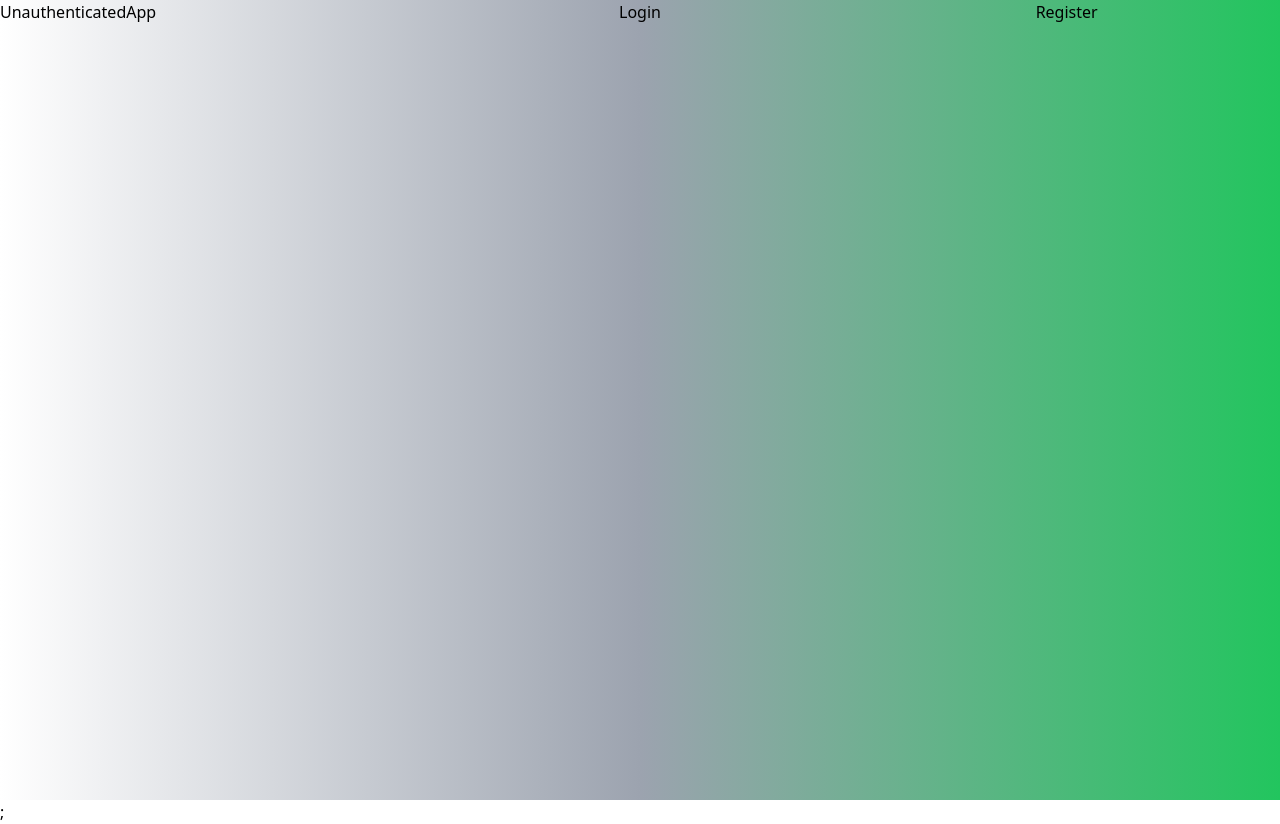
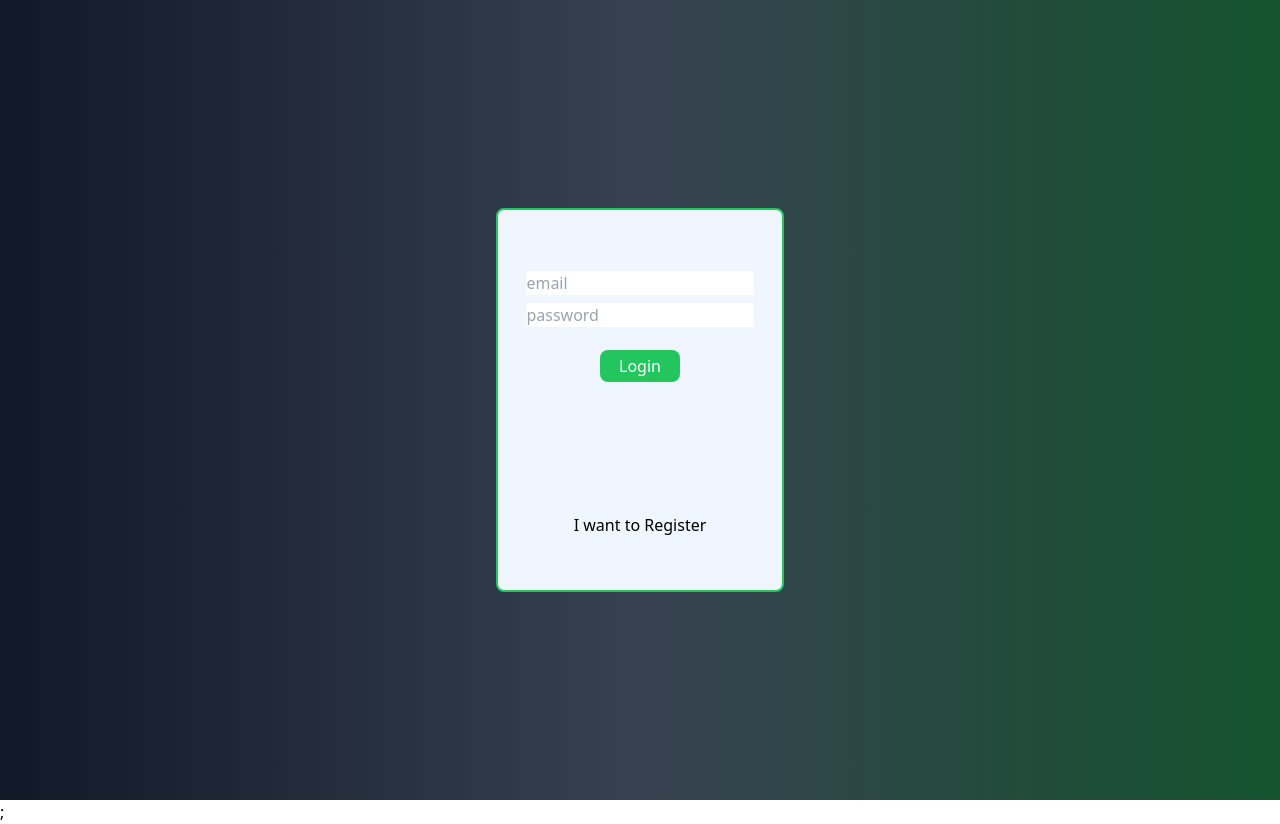
Before and after one commit to JayCodeGitHub/Happy-Notes-2.0, a Next.js app: page / in a window 1280 px wide. Built offline with nearby package versions, Linux system fonts and the light colour scheme.

Commit message:
Styled UnauthenticatedApp

```diff
--- a/pages/unauthenticatedApp.tsx
+++ b/pages/unauthenticatedApp.tsx
@@ -1,12 +1,116 @@
+import { useState } from "react";
+import { Form, Field } from "react-final-form";
 import { useAuth } from "@/hooks/useAuth";
 
 export default function UnauthenticatedApp() {
+  const [newUser, setNewUser] = useState(false);
+  const newUserToggle = () => setNewUser(!newUser);
   const { toggleIsAuth } = useAuth();
   return (
-    <>
-      <h1>UnauthenticatedApp</h1>
-      <button onClick={toggleIsAuth}>Login</button>
-      <button onClick={toggleIsAuth}>Register</button>
-    </>
+    <div className="absolute flex items-center justify-center w-full min-h-screen bg-gradient-to-r from-gray-900 via-gray-700 to-green-900 auto-rows-min 2xl:grid-cols-4 xl:grid-cols-3 md:grid-cols-2 sm:grid-cols-1">
+      {newUser ? (
+        <div className="border-2 border-green-500 rounded-lg w-72 h-96 bg-blue-50">
+          <div className="flex flex-col items-center justify-around w-full h-full ">
+            <Form
+              onSubmit={(formObj) => {
+                toggleIsAuth();
+              }}
+              render={({ handleSubmit }) => (
+                <form
+                  onSubmit={handleSubmit}
+                  className="flex flex-col items-center justify-around w-full h-1/3"
+                >
+                  <div className="flex flex-col items-center justify-center w-full">
+                    <Field name="email">
+                      {({ input }) => (
+                        <input
+                          placeholder="email"
+                          type="text"
+                          className="w-4/5 mb-2"
+                          {...input}
+                        />
+                      )}
+                    </Field>
+                    <Field name="password">
+                      {({ input }) => (
+                        <input
+                          placeholder="password"
+                          type="password"
+                          className="w-4/5 mb-2"
+                          {...input}
+                        />
+                      )}
+                    </Field>
+                  </div>
+                  <button
+                    type="submit"
+                    className="flex items-center justify-center h-8 text-white transition-all duration-100 ease-in-out bg-green-500 rounded-lg hover:bg-green-600 w-36 md:w-20"
+                  >
+                    Register
+                  </button>
+                </form>
+              )}
+            />
+            <button
+              onClick={newUserToggle}
+              className="pt-4 transition-all duration-100 hover:text-gray-600 ease-in-ou"
+            >
+              I want to Login
+            </button>
+          </div>
+        </div>
+      ) : (
+        <div className="border-2 border-green-500 rounded-lg w-72 h-96 bg-blue-50">
+          <div className="flex flex-col items-center justify-around w-full h-full ">
+            <Form
+              onSubmit={(formObj) => {
+                toggleIsAuth();
+              }}
+              render={({ handleSubmit }) => (
+                <form
+                  onSubmit={handleSubmit}
+                  className="flex flex-col items-center justify-around w-full h-1/3"
+                >
+                  <div className="flex flex-col items-center justify-center w-full">
+                    <Field name="email">
+                      {({ input }) => (
+                        <input
+                          placeholder="email"
+                          type="text"
+                          className="w-4/5 mb-2"
+                          {...input}
+                        />
+                      )}
+                    </Field>
+                    <Field name="password">
+                      {({ input }) => (
+                        <input
+                          placeholder="password"
+                          type="password"
+                          className="w-4/5 mb-2"
+                          {...input}
+                        />
+                      )}
+                    </Field>
+                  </div>
+                  <button
+                    type="submit"
+                    className="flex items-center justify-center h-8 text-white transition-all duration-100 ease-in-out bg-green-500 rounded-lg hover:bg-green-600 w-36 md:w-20"
+                  >
+                    Login
+                  </button>
+                </form>
+              )}
+            />
+            <button
+              onClick={newUserToggle}
+              className="pt-4 transition-all duration-100 ease-in-out hover:text-gray-600"
+            >
+              I want to Register
+            </button>
+          </div>
+        </div>
+      )}
+    </div>
   );
 }
```
